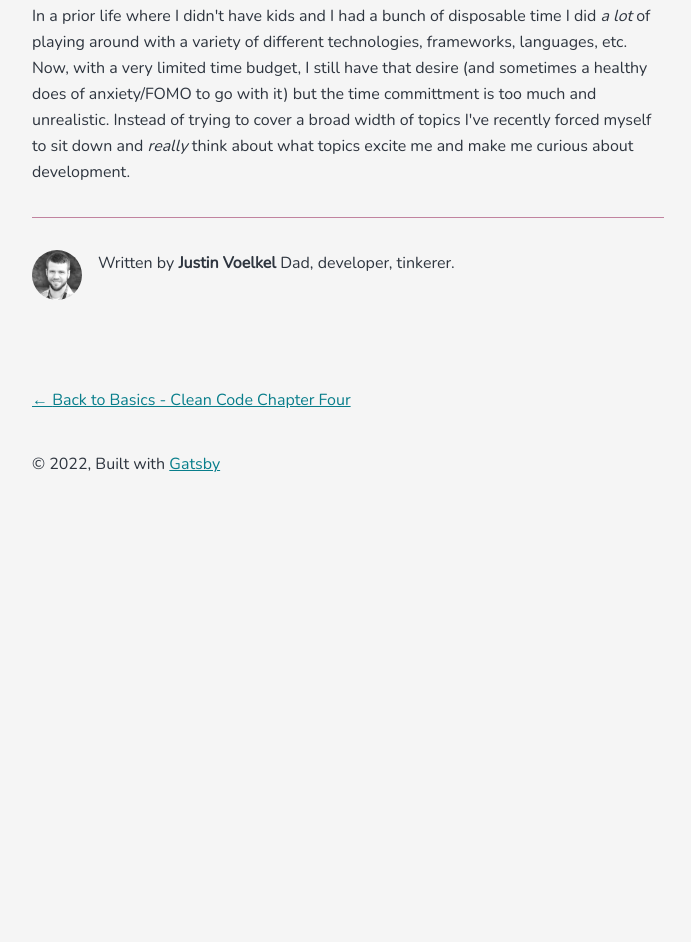
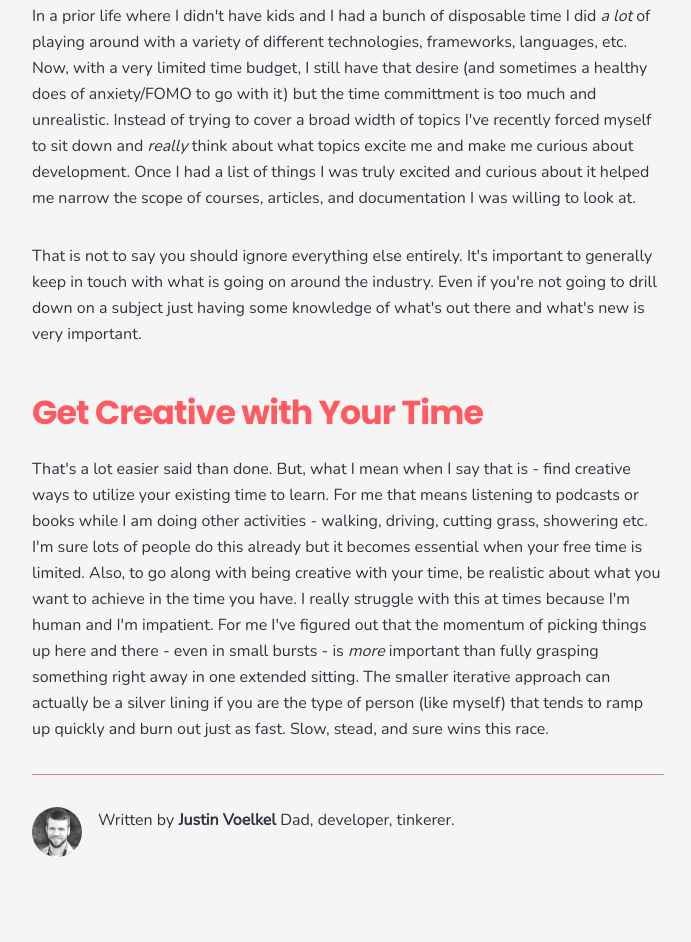
Before and after one commit to justinvoelkel/blog, a Gatsby site: page /being-a-dad-developer/ in a window 1280 px wide. Shown: the part 579-1521 px from the top of the page, without its empty margins (292-983 px from the left). Before the commit the page ends 1119 px from the top, so only its background shows below. Built offline with nearby package versions, Linux system fonts and the light colour scheme; Gatsby itself is replaced by a stand-in of ours.

Commit message:
partial progress - not sure if this one will make it

```diff
--- a/content/blog/being-a-dad-developer/index.md
+++ b/content/blog/being-a-dad-developer/index.md
@@ -8,4 +8,10 @@ This is something I've wanted to write about for a long time. Let me say this ri
 
 ## Prioritize, Prioritize, Prioritize
 
-In a prior life where I didn't have kids and I had a bunch of disposable time I did _a lot_ of playing around with a variety of different technologies, frameworks, languages, etc. Now, with a very limited time budget, I still have that desire (and sometimes a healthy does of anxiety/FOMO to go with it) but the time committment is too much and unrealistic. Instead of trying to cover a broad width of topics I've recently forced myself to sit down and _really_ think about what topics excite me and make me curious about development.
+In a prior life where I didn't have kids and I had a bunch of disposable time I did _a lot_ of playing around with a variety of different technologies, frameworks, languages, etc. Now, with a very limited time budget, I still have that desire (and sometimes a healthy does of anxiety/FOMO to go with it) but the time committment is too much and unrealistic. Instead of trying to cover a broad width of topics I've recently forced myself to sit down and _really_ think about what topics excite me and make me curious about development. Once I had a list of things I was truly excited and curious about it helped me narrow the scope of courses, articles, and documentation I was willing to look at.
+
+That is not to say you should ignore everything else entirely. It's important to generally keep in touch with what is going on around the industry. Even if you're not going to drill down on a subject just having some knowledge of what's out there and what's new is very important.
+
+## Get Creative with Your Time
+
+That's a lot easier said than done. But, what I mean when I say that is - find creative ways to utilize your existing time to learn. For me that means listening to podcasts or books while I am doing other activities - walking, driving, cutting grass, showering etc. I'm sure lots of people do this already but it becomes essential when your free time is limited. Also, to go along with being creative with your time, be realistic about what you want to achieve in the time you have. I really struggle with this at times because I'm human and I'm impatient. For me I've figured out that the momentum of picking things up here and there - even in small bursts - is _more_ important than fully grasping something right away in one extended sitting. The smaller iterative approach can actually be a silver lining if you are the type of person (like myself) that tends to ramp up quickly and burn out just as fast. Slow, stead, and sure wins this race.
```
